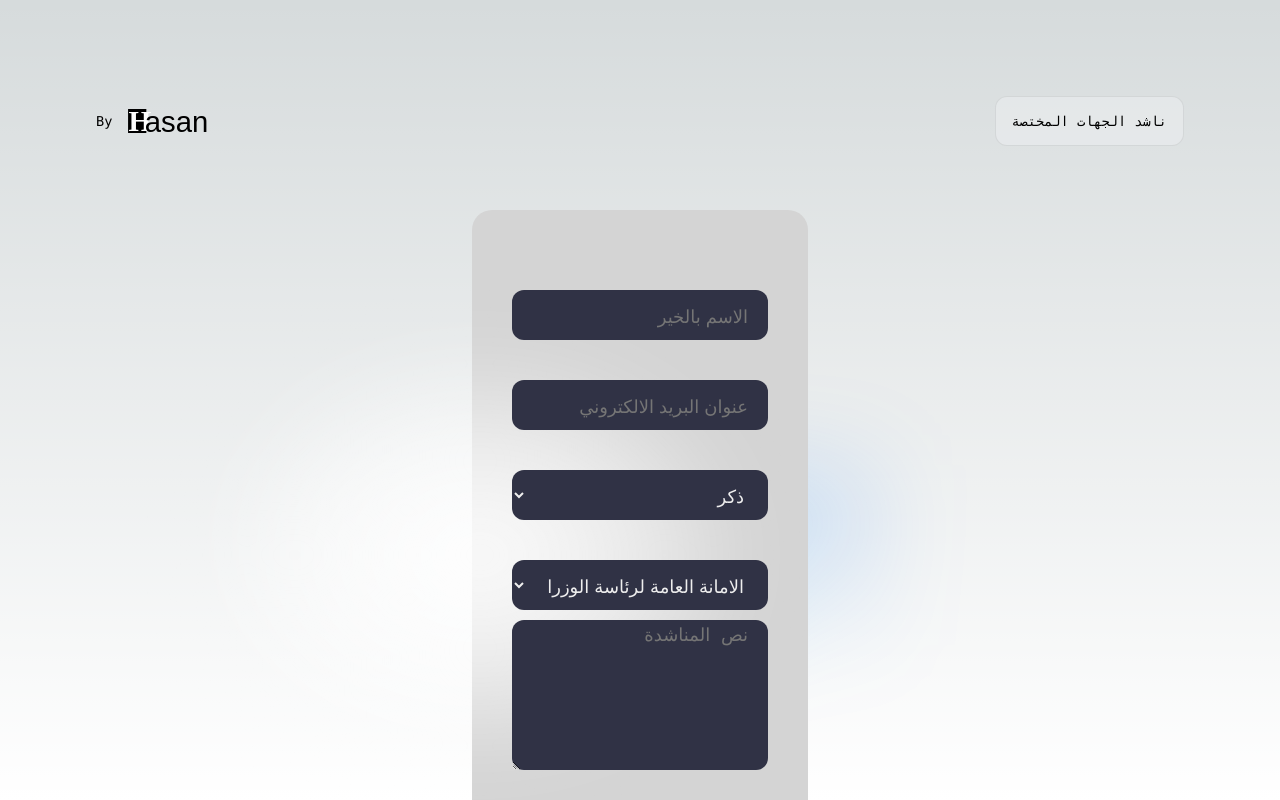
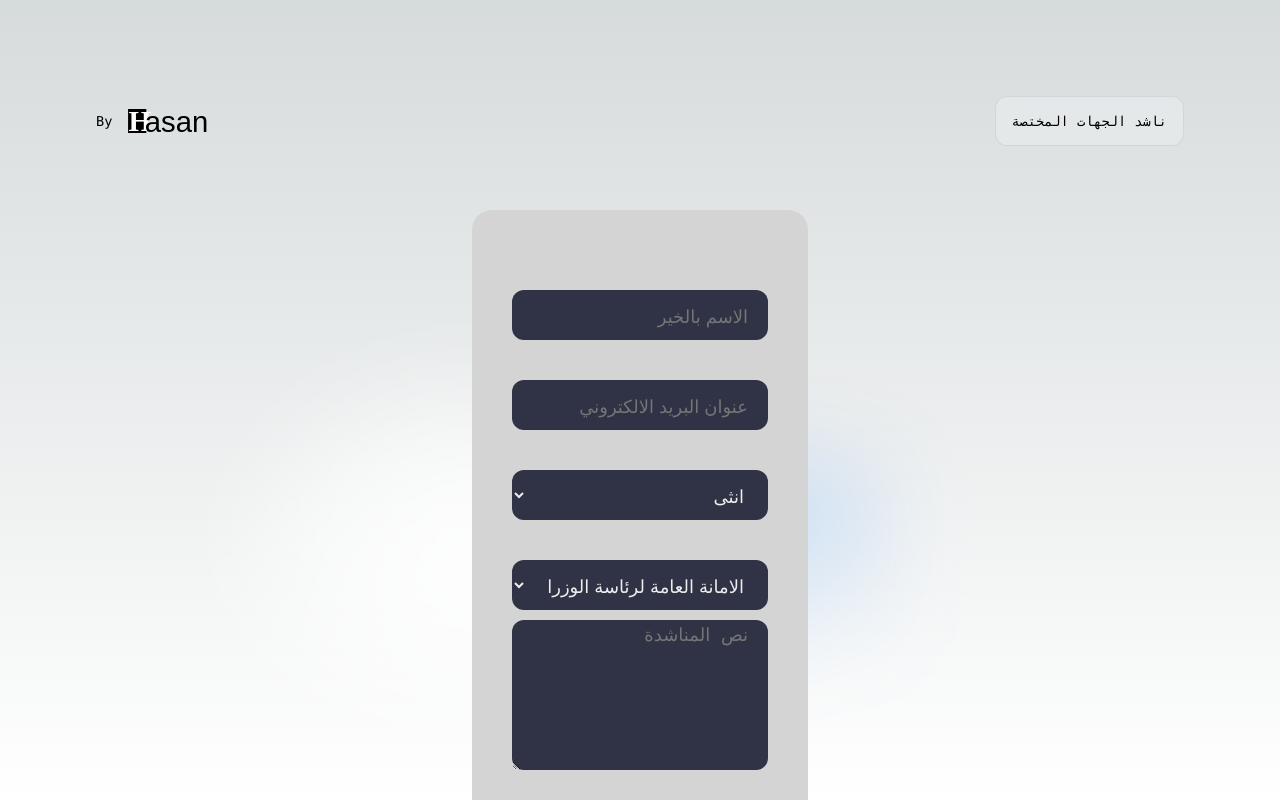
Before and after one commit to Hasan-aga/munashid, a Next.js app: page / in a window 1280 px wide. Built offline with nearby package versions, Linux system fonts and the light colour scheme.

Commit message:
make form on top

```diff
--- a/components/form.js
+++ b/components/form.js
@@ -66,8 +66,8 @@ export default function Form({ setvideoVisible }) {
           className={styles.input}
           {...register("الجنس", { required: true })}
         >
+          <option value=" انثى"> انثى</option>
           <option value="ذكر">ذكر</option>
-          <option value=" انثى"> انثى</option>
           <option value=" فرخ"> فرخ</option>
         </select>
       </div>
--- a/components/form.module.css
+++ b/components/form.module.css
@@ -5,6 +5,7 @@
   height: auto;
   width: 21em;
   padding: 40px;
+  z-index: 1111;
 }
 
 .title {
```
